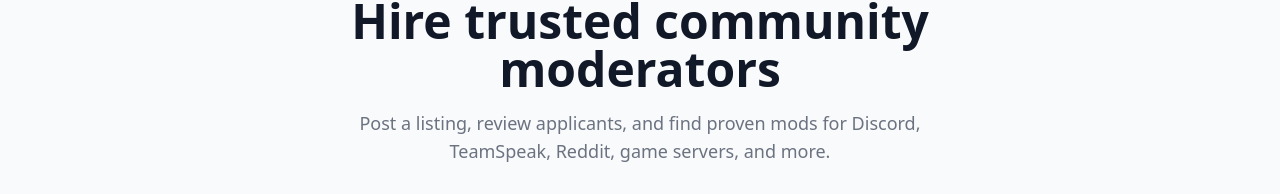
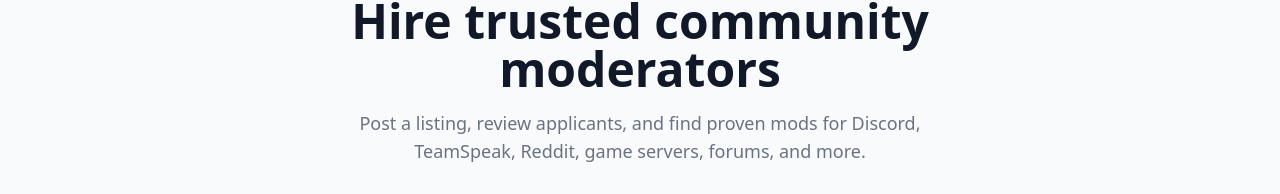
Before and after one commit to AizpiriVentures/mods4hire, a website: page public/index.html in a window 1280 px wide. Shown: the part 156-350 px from the top of the page. Drawn offline with nearby package versions, Linux system fonts and the light colour scheme; a script that the page names is missing.

Commit message:
fix: add game servers and forums to hero tagline

```diff
--- a/public/index.html
+++ b/public/index.html
@@ -49,7 +49,7 @@
       Hire trusted community moderators
     </h1>
     <p class="text-gray-500 text-lg mb-8 max-w-xl mx-auto">
-      Post a listing, review applicants, and find proven mods for Discord, TeamSpeak, Reddit, game servers, and more.
+      Post a listing, review applicants, and find proven mods for Discord, TeamSpeak, Reddit, game servers, forums, and more.
     </p>
     <div class="flex flex-col sm:flex-row gap-3 justify-center">
       <a href="/listings-new.html"
```
